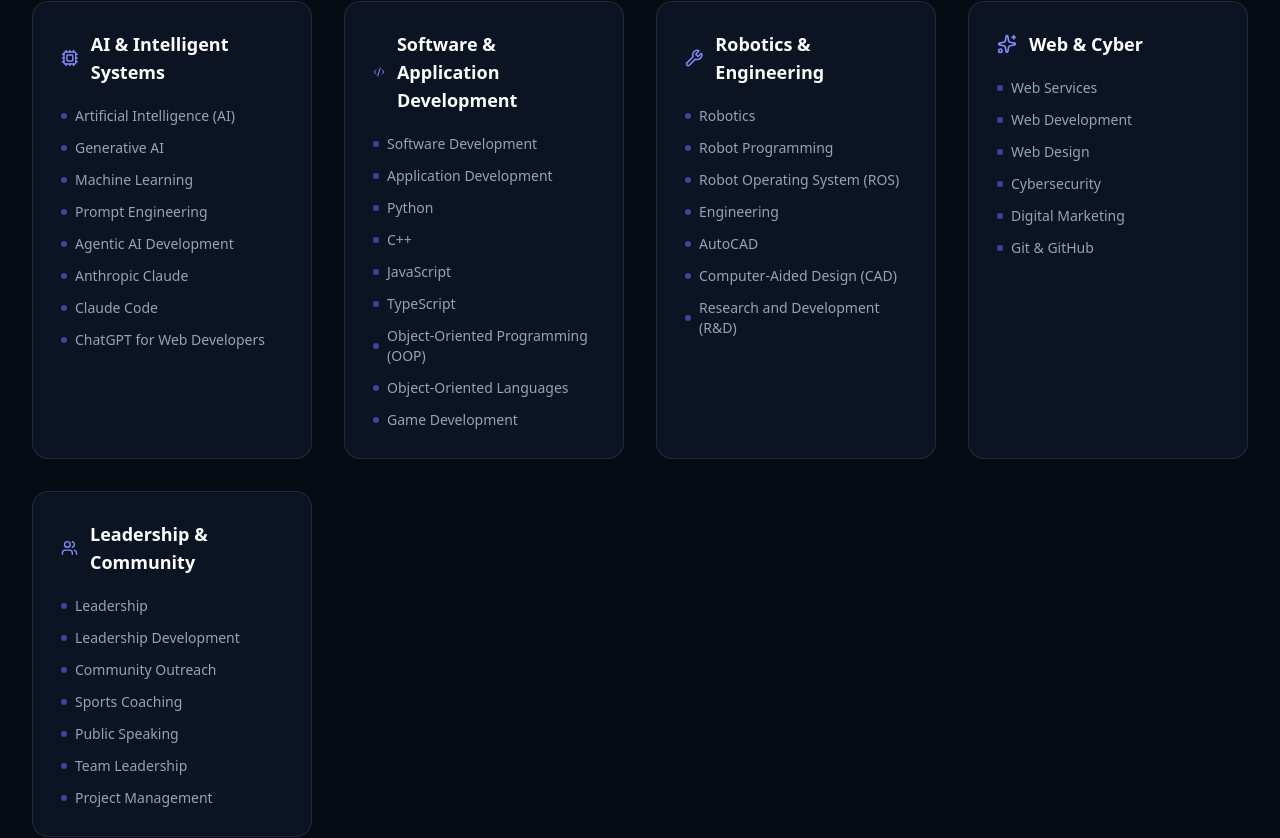
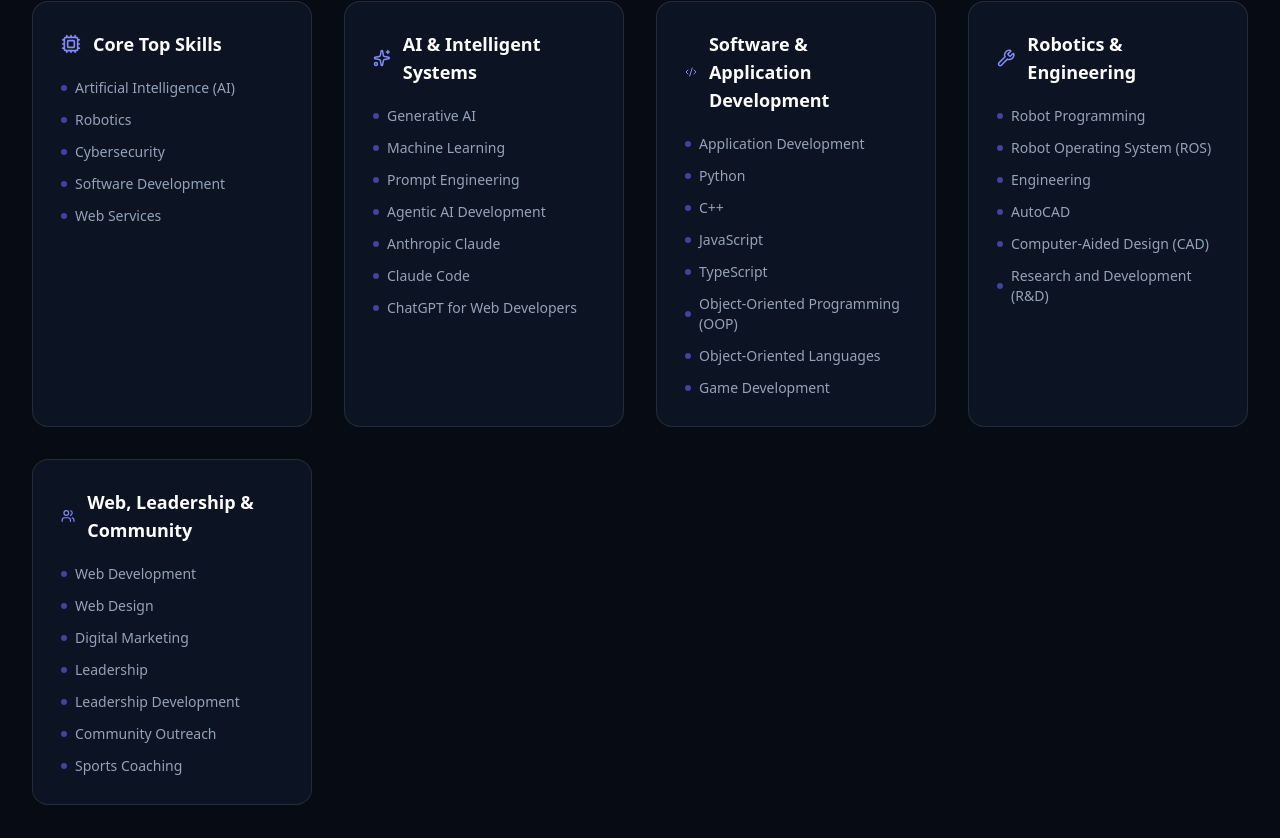
Before and after one commit to makadamian2010/my-website, a React (Vite) app: page / in a window 1280 px wide. Shown: the part 933-1771 px from the top of the page. Built offline with nearby package versions, Linux system fonts and the light colour scheme.

Commit message:
Refine top skills and volunteering content without dates

```diff
--- a/src/PortfolioWebsite.jsx
+++ b/src/PortfolioWebsite.jsx
@@ -105,10 +105,20 @@
 
   const skillCategories = [
     {
-      title: "AI & Intelligent Systems",
+      title: "Core Top Skills",
       icon: <Cpu size={20} />,
       skills: [
         "Artificial Intelligence (AI)",
+        "Robotics",
+        "Cybersecurity",
+        "Software Development",
+        "Web Services",
+      ],
+    },
+    {
+      title: "AI & Intelligent Systems",
+      icon: <Sparkles size={20} />,
+      skills: [
         "Generative AI",
         "Machine Learning",
         "Prompt Engineering",
@@ -122,7 +132,6 @@
       title: "Software & Application Development",
       icon: <Code2 size={20} />,
       skills: [
-        "Software Development",
         "Application Development",
         "Python",
         "C++",
@@ -137,7 +146,6 @@
       title: "Robotics & Engineering",
       icon: <Wrench size={20} />,
       skills: [
-        "Robotics",
         "Robot Programming",
         "Robot Operating System (ROS)",
         "Engineering",
@@ -147,28 +155,16 @@
       ],
     },
     {
-      title: "Web & Cyber",
-      icon: <Sparkles size={20} />,
+      title: "Web, Leadership & Community",
+      icon: <Users size={20} />,
       skills: [
-        "Web Services",
         "Web Development",
         "Web Design",
-        "Cybersecurity",
         "Digital Marketing",
-        "Git & GitHub",
-      ],
-    },
-    {
-      title: "Leadership & Community",
-      icon: <Users size={20} />,
-      skills: [
         "Leadership",
         "Leadership Development",
         "Community Outreach",
         "Sports Coaching",
-        "Public Speaking",
-        "Team Leadership",
-        "Project Management",
       ],
     },
   ];
@@ -237,39 +233,39 @@
 
   const volunteering = [
     {
-      title: "Shia Association of Bay Area (SABA)",
+      title: "Shia Association of Bay Area",
       role: "Community Volunteer",
-      date: "Jan 2021 – Present",
+      date: "",
       description:
-        "Support community programs and events, including children’s and youth activities, food preparation and serving, kitchen assistance, event organization, and guest support.",
+        "Supported community programs and events, including children’s and youth activities, food preparation and serving, kitchen assistance, event organization, and guest support.",
     },
     {
       title: "RISE Academy",
       role: "Assistant Coach",
-      date: "Aug 2023 – Present",
+      date: "",
       description:
-        "Assist with U6, U8, U10, and U12 teams during practices, drills, and games. Help players develop skills, teamwork, and game strategy while organizing equipment and activities.",
+        "Assisted in coaching U6, U8, U10, and U12 teams during practices, drills, and games. Worked directly with players on skills, teamwork, and game strategy, and helped organize equipment and activities.",
     },
     {
       title: "Gilroy Lions Club",
-      role: "Weight Loss Consultant — Volunteer Clinic",
-      date: "Jun 2026 – Jul 2026",
+      role: "Weight Loss Consultant",
+      date: "",
       description:
         "Volunteered at a free community health clinic serving a low-income neighborhood. Measured and recorded patients’ weight, discussed results with them, and supported basic health education.",
     },
     {
       title: "Al-Kisa Foundation",
       role: "Volunteer",
-      date: "Jun 2018 – Aug 2018",
+      date: "",
       description:
-        "Helped organize and prepare Islamic books and educational materials for children and families, including sorting, packing, and event support.",
+        "Helped organize and prepare Islamic books and educational materials for children and families. Assisted with sorting, packing, and event support.",
     },
     {
       title: "RISE Academy",
       role: "Treasurer",
-      date: "Aug 2024 – Jun 2026",
+      date: "",
       description:
-        "Managed resources for community-service initiatives by tracking materials, maintaining records, and helping coordinate volunteer efforts and fundraising activities.",
+        "Managed and organized resources for community service initiatives by tracking materials, maintaining records, and helping coordinate volunteer efforts.",
     },
   ];
 
@@ -699,9 +695,11 @@
                   <h3 className="text-lg font-semibold group-hover:text-emerald-300 transition-colors">
                     {item.title}
                   </h3>
-                  <span className="text-xs text-slate-500 flex items-center gap-1 shrink-0 mt-1">
-                    <Calendar size={12} /> {item.date}
-                  </span>
+                  {item.date && (
+                    <span className="text-xs text-slate-500 flex items-center gap-1 shrink-0 mt-1">
+                      <Calendar size={12} /> {item.date}
+                    </span>
+                  )}
                 </div>
                 <p className="text-emerald-400/80 text-sm font-medium mb-3">
                   {item.role}
```
